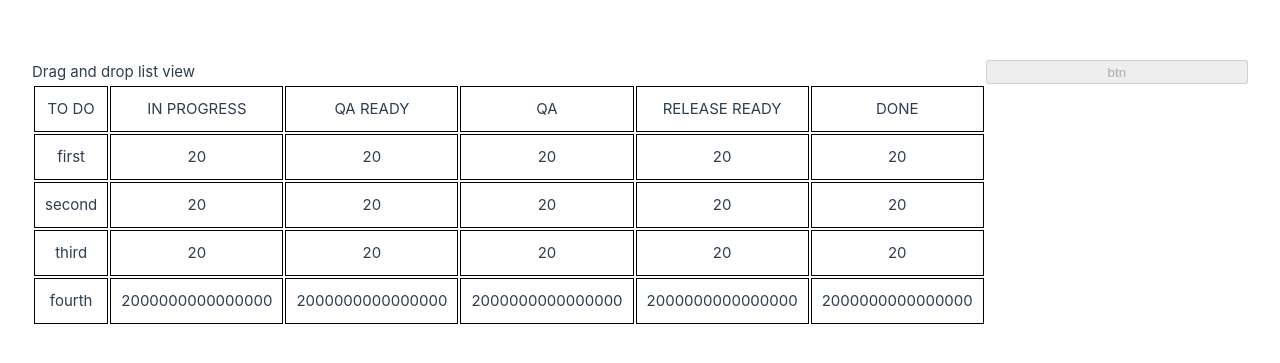
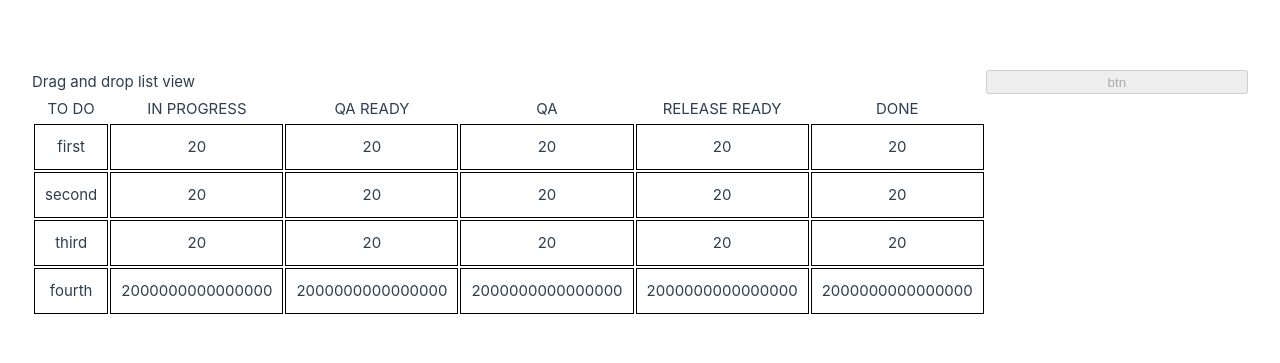
Before and after one commit to plabonislam/drag_and_drop_list, a Vue app: page / in a window 1280 px wide. Shown: the part 207-570 px from the top of the page. Built offline with nearby package versions, Linux system fonts and the light colour scheme.

Commit message:
header is separated as a component .unit test  for header component

```diff
--- a/src/components/DragAndDrop.vue
+++ b/src/components/DragAndDrop.vue
@@ -1,6 +1,6 @@
 <script setup>
 import { ref } from 'vue'
-
+import HeaderList from './HeaderList.vue'
 const dragItem = ref(null)
 const dragOverItem = ref(null)
 
@@ -34,15 +34,12 @@ const onDragend = (e) => {
   items.value = [...copyItems]
 }
 
-const header = ['TO DO', 'IN PROGRESS', 'QA READY', 'QA', 'RELEASE READY', 'DONE']
 </script>
 <template>
   <p>Drag and drop list view</p>
-  <button disabled="true" class="bar" draggable=true>btn</button>
+  <button disabled="true" class="bar" draggable="true">btn</button>
   <table style="width: 100%">
-    <tr>
-      <th v-for="(title, index) in header" :key="index">{{ title }}</th>
-    </tr>
+    <HeaderList />
     <tr
       v-for="(item, index) in items"
       :key="index"
--- /dev/null
+++ b/src/components/HeaderList.vue
@@ -0,0 +1,9 @@
+<script setup>
+const headers = ['TO DO', 'IN PROGRESS', 'QA READY', 'QA', 'RELEASE READY', 'DONE']
+</script>
+
+<template>
+  <tr>
+    <th v-for="(title, index) in headers" :key="index">{{ title }}</th>
+  </tr>
+</template>
```
Also changed, not shown: src/components/ContentList.vue (added), 1 other file (tests, documents, lock files or other folders).
